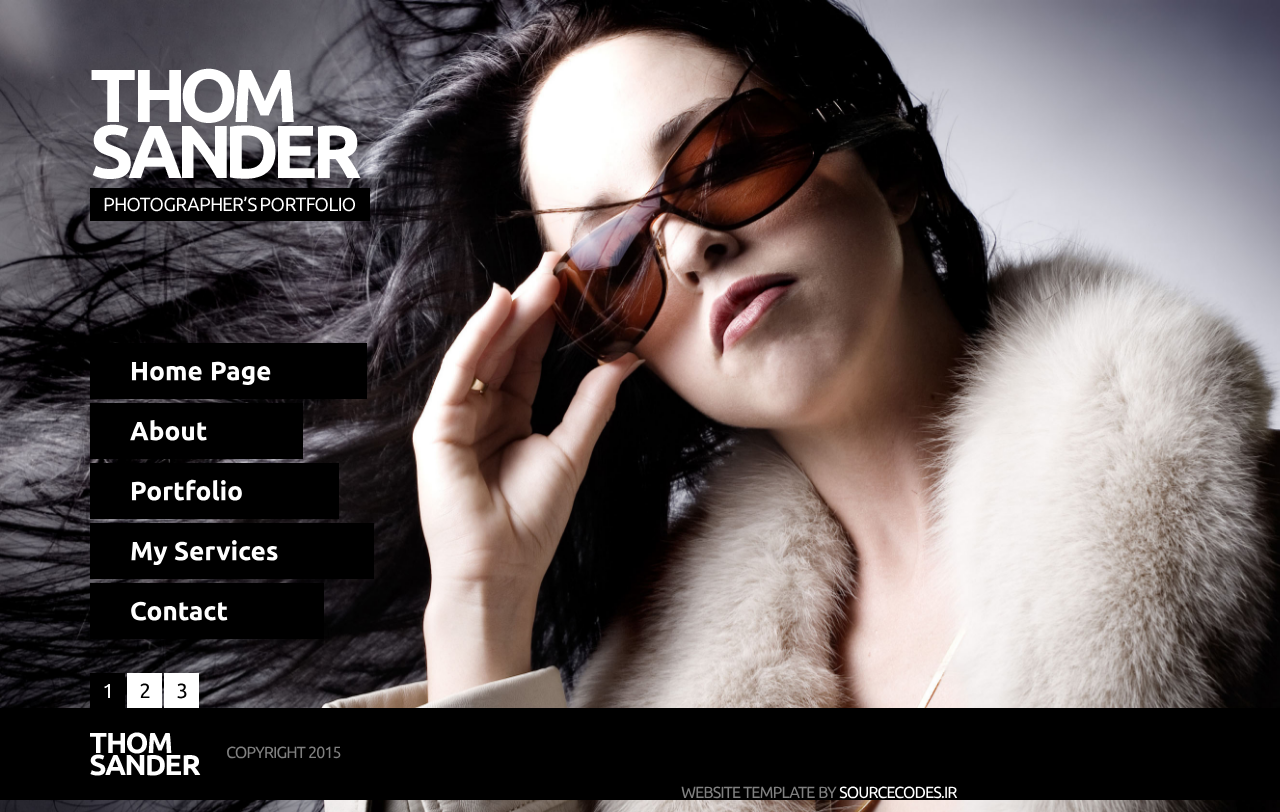
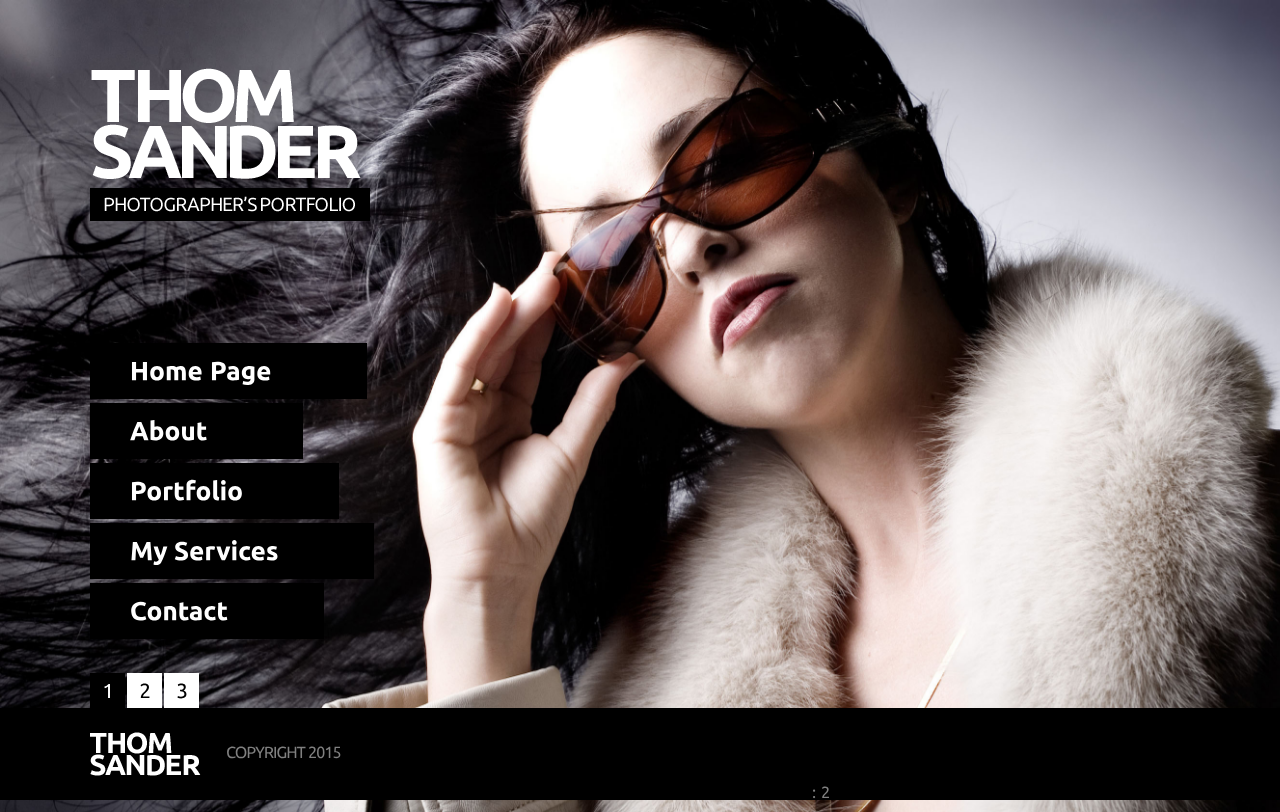
Before and after one commit to mobincoffeenet/mobincoffeenet.github.io, a plain HTML site: page index.html in a window 1280 px wide. Drawn offline with Linux system fonts and the light colour scheme.

Commit message:
Update index.html

```diff
--- a/index.html
+++ b/index.html
@@ -423,7 +423,7 @@
 						<a href="http://www.Sourcecodes.ir/" id="footer_logo">Thom Sander</a> Copyright 2015
 					</div>
 					<div class="col_2">
-						Website Template by <a rel="nofollow" href="http://www.Sourcecodes.ir/" target="_blank">Sourcecodes.ir</a>
+						کافی نت مبین : بسیج 2 کوچه سوم
 						<!-- {%FOOTER_LINK} -->
 					</div>
 				</footer>
```
